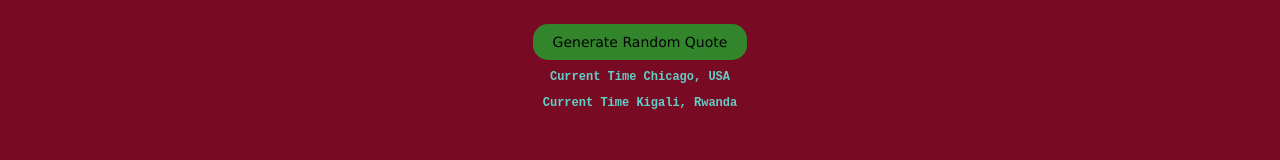
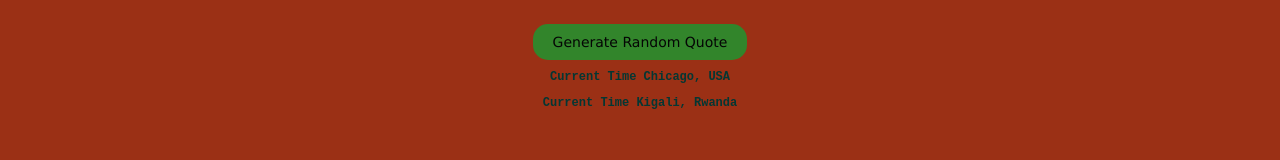
Before and after one commit to Lande21/RandomQuote, a React (Create React App) app: page / in a window 1280 px wide. Shown: the part 264-424 px from the top of the page. Built offline with nearby package versions, Linux system fonts and the light colour scheme; no server answers.

Commit message:
Adding a 3 min count down

```diff
--- a/src/App.css
+++ b/src/App.css
@@ -4,7 +4,7 @@
 
 
 .App-header {
-  background-color: rgb(121, 10, 36);
+  background-color: rgb(155, 48, 21);
   min-height: 100vh;
   display: flex;
   flex-direction: column;
@@ -18,7 +18,7 @@
 
   align-items:flex-start;
   justify-content: flex-start;
-  color: rgb(97, 207, 198);
+  color: rgb(4, 55, 51);
   font-family: monospace;
   font-size: 12px;
 }
```
